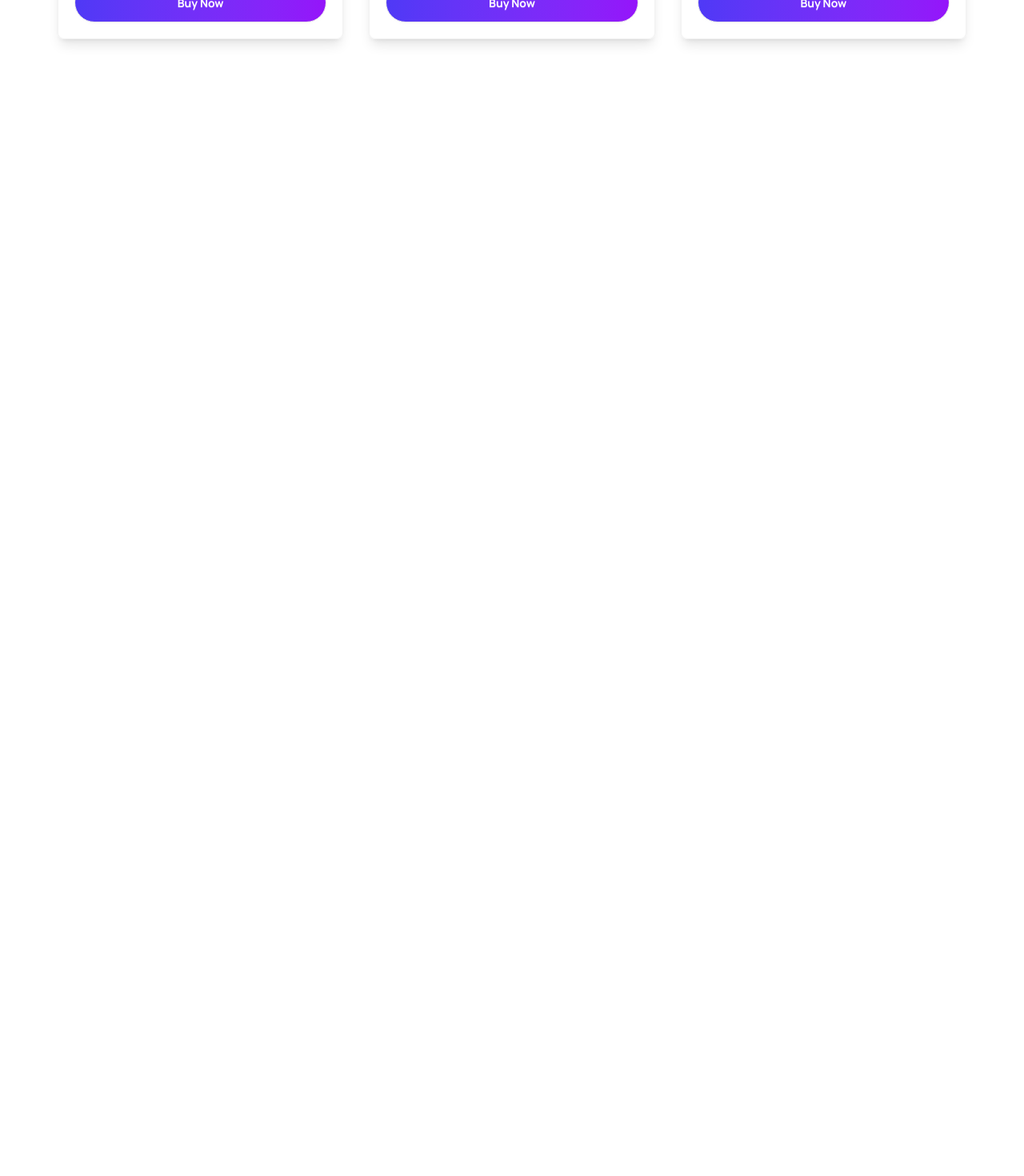
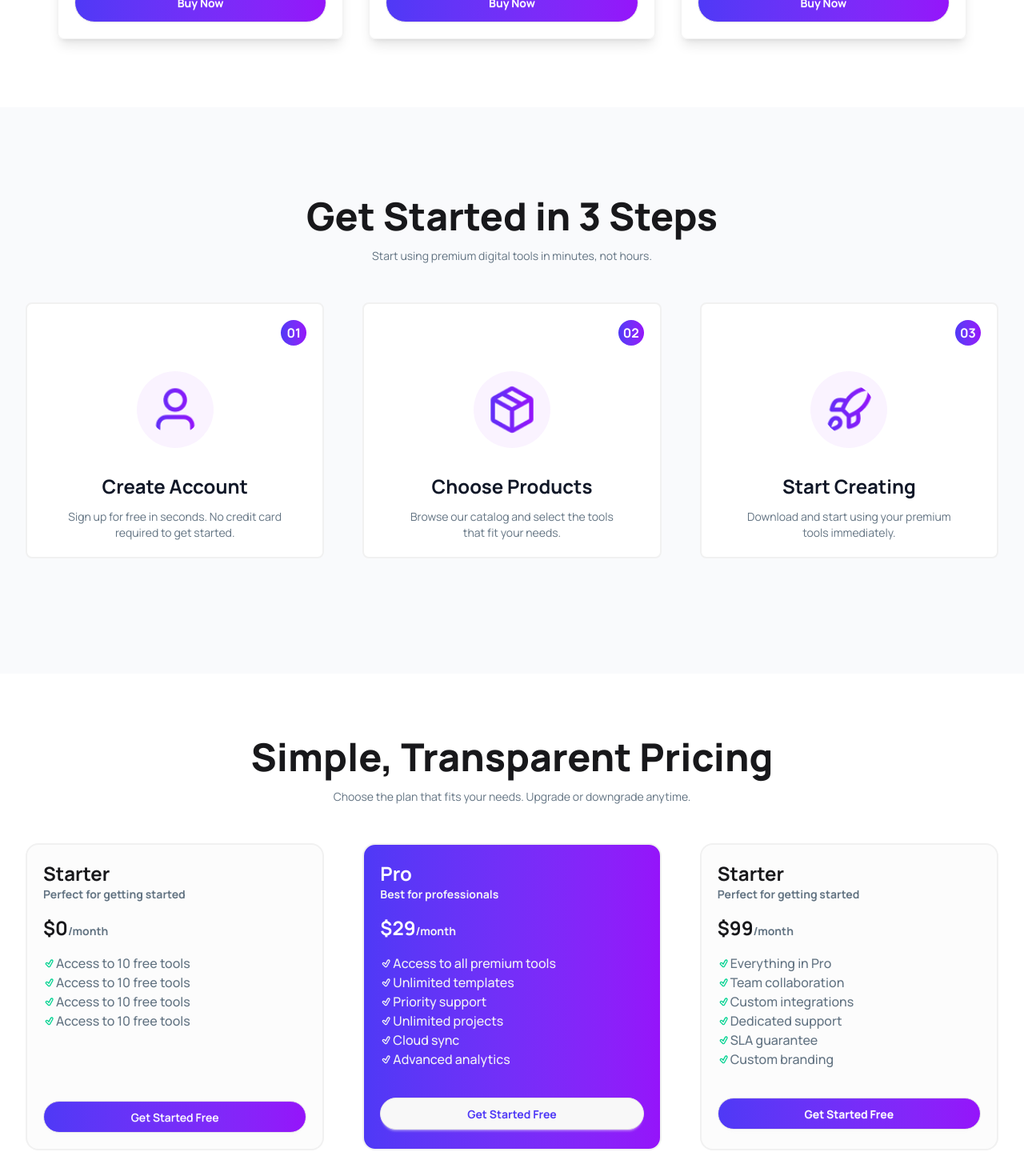
Before and after one commit to anikh174/a6-digi-tools, a React (Vite) app: page / in a window 1280 px wide. Shown: the part 2126-3596 px from the top of the page at 80% size. Before the commit the page ends 2260 px from the top, so only its background shows below. Built offline with nearby package versions, Linux system fonts and the light colour scheme.

Commit message:
complete get started and transparent pricing section, responsive for mobile device

```diff
--- a/src/App.jsx
+++ b/src/App.jsx
@@ -6,6 +6,8 @@ import Navbar from "./components/Navbar";
 import PremiumDigi from "./components/PremiumDigi";
 import Products from "./components/Products";
 import UserPremiumRating from "./components/UserPremiumRating";
+import GetStart from "./components/GetStart";
+import TransparentPricing from "./components/TransparentPricing";
 
 const getProducts = async () => {
   const res = await fetch("/data.json");
@@ -27,6 +29,8 @@ function App() {
       <PremiumDigi activeTab={activeTab} setActiveTab={setActiveTab} carts={carts}></PremiumDigi>
       {activeTab === "Products" && <Products productsPromise={productsPromise} carts={carts} setCarts={setCarts}></Products>}
       {activeTab === "Cart" && <Cart carts={carts} setCarts={setCarts}></Cart>}
+      <GetStart></GetStart>
+      <TransparentPricing></TransparentPricing>
     </>
   );
 }
--- /dev/null
+++ b/src/components/GetStart.jsx
@@ -0,0 +1,79 @@
+import React from "react";
+import User from "../assets/user.png";
+import Package from "../assets/package.png";
+import Rocket from "../assets/rocket.png";
+
+const GetStart = () => {
+  return (
+    <div className="mb-20 bg-[#F9FAFC] ">
+      <div className="max-w-7xl mx-auto py-8 lg:py-28">
+        <div className="text-center lg:mb-4">
+          <h2 className="font-bold lg:font-extrabold text-3xl lg:text-5xl mb-4">Get Started in 3 Steps</h2>
+          <p className="text-[#627382] text-sm">Start using premium digital tools in minutes, not hours.</p>
+        </div>
+
+        <div className="grid lg:grid-cols-3 gap-6 lg:gap-12 p-8">
+          <div className="bg-white space-y-8 border-2 border-[#F1F1F1] p-5 rounded-lg">
+            <div className="flex justify-end">
+              <p className="bg-linear-to-l from-[#9514FA] to-[#4F39F6] h-8 w-8 text-center py-1 rounded-full text-white font-bold">01</p>
+            </div>
+
+            <div className="flex justify-center">
+              <img className="bg-[#9514FA]/5 w-24 h-24 rounded-full p-4 items-center" src={User} alt="" />
+            </div>
+
+            <div className="text-center">
+              <h5 className="text-[#101727] font-bold text-2xl mb-3">
+                Create Account
+              </h5>
+              <p className="text-[#627382] text-sm">
+                Sign up for free in seconds. No credit card <br /> required to get
+                started.
+              </p>
+            </div>
+          </div>
+
+          <div className="bg-white space-y-8 border-2 border-[#F1F1F1] p-5 rounded-lg">
+            <div className="flex justify-end">
+              <p className="bg-linear-to-l from-[#9514FA] to-[#4F39F6] h-8 w-8 text-center py-1 rounded-full text-white font-bold">02</p>
+            </div>
+
+            <div className="flex justify-center">
+              <img className="bg-[#9514FA]/5 w-24 h-24 rounded-full p-4 items-center" src={Package} alt="" />
+            </div>
+
+            <div className="text-center">
+              <h5 className="text-[#101727] font-bold text-2xl mb-3">
+                Choose Products
+              </h5>
+              <p className="text-[#627382] text-sm">
+                Browse our catalog and select the tools <br /> that fit your needs.
+              </p>
+            </div>
+          </div>
+
+          <div className="bg-white space-y-8 border-2 border-[#F1F1F1] p-5 rounded-lg">
+            <div className="flex justify-end">
+              <p className="bg-linear-to-l from-[#9514FA] to-[#4F39F6] h-8 w-8 text-center py-1 rounded-full text-white font-bold">03</p>
+            </div>
+
+            <div className="flex justify-center">
+              <img className="bg-[#9514FA]/5 w-24 h-24 rounded-full p-4 items-center" src={Rocket} alt="" />
+            </div>
+
+            <div className="text-center">
+              <h5 className="text-[#101727] font-bold text-2xl mb-3">
+                Start Creating
+              </h5>
+              <p className="text-[#627382] text-sm">
+                Download and start using your premium <br /> tools immediately.
+              </p>
+            </div>
+          </div>
+        </div>
+      </div>
+    </div>
+  );
+};
+
+export default GetStart;
--- /dev/null
+++ b/src/components/TransparentPricing.jsx
@@ -0,0 +1,87 @@
+import React from "react";
+import { TiTickOutline } from "react-icons/ti";
+
+const TransparentPricing = () => {
+  return (
+    <div>
+      <div className="max-w-7xl mx-auto">
+        <div className="text-center lg:mb-4">
+          <h1 className="font-bold lg:font-extrabold text-3xl lg:text-5xl mb-4">
+            Simple, Transparent Pricing
+          </h1>
+          <p className="text-[#627382] text-sm">
+            Choose the plan that fits your needs. Upgrade or downgrade anytime.
+          </p>
+        </div>
+
+        <div className="grid lg:grid-cols-3 gap-6 lg:gap-12 p-8">
+          <div className="bg-zinc-100/30 space-y-4 border-2 border-[#F1F1F1] p-5 rounded-2xl">
+            <div className="">
+              <h5 className="font-bold text-2xl">Starter</h5>
+              <p className="text-[#627382] text-sm font-bold">Perfect for getting started</p>
+            </div>
+
+            <div>
+                <p className="font-bold text-2xl">$0<span className="text-sm text-[#627382]">/month</span></p>
+            </div>
+
+            <div className="">
+              <p className="flex items-center font-medium text-[#627382]"><TiTickOutline className="text-success"/>Access to 10 free tools</p>
+              <p className="flex items-center font-medium text-[#627382]"><TiTickOutline className="text-success"/>Access to 10 free tools</p>
+              <p className="flex items-center font-medium text-[#627382]"><TiTickOutline className="text-success"/>Access to 10 free tools</p>
+              <p className="flex items-center font-medium text-[#627382]"><TiTickOutline className="text-success"/>Access to 10 free tools</p>
+            </div>
+
+            <button className="btn w-full rounded-full bg-linear-to-l from-[#9514FA] to-[#4F39F6] mt-18 font text-white">Get Started Free</button>
+          </div>
+
+            <div className="bg-linear-to-l from-[#9514FA] to-[#4F39F6] space-y-4 border-2 border-[#F1F1F1] p-5 rounded-2xl">
+            <div>
+              <h5 className="font-bold text-2xl text-white">Pro</h5>
+              <p className="text-sm font-bold text-gray-100">Best for professionals</p>
+            </div>
+
+            <div>
+                <p className="font-bold text-2xl text-white">$29<span className="text-sm text-gray-100">/month</span></p>
+            </div>
+
+            <div className="">
+              <p className="flex items-center font-medium text-gray-100"><TiTickOutline/>Access to all premium tools</p>
+              <p className="flex items-center font-medium text-gray-100"><TiTickOutline/>Unlimited templates</p>
+              <p className="flex items-center font-medium text-gray-100"><TiTickOutline/>Priority support</p>
+              <p className="flex items-center font-medium text-gray-100"><TiTickOutline/>Unlimited projects</p>
+              <p className="flex items-center font-medium text-gray-100"><TiTickOutline/>Cloud sync</p>
+              <p className="flex items-center font-medium text-gray-100"><TiTickOutline/>Advanced analytics</p>
+            </div>
+
+            <button className="btn w-full rounded-full mt-5 font-bold text-[#4F39F6]">Get Started Free</button>
+          </div>
+
+          <div className="bg-zinc-100/30 space-y-4 border-2 border-[#F1F1F1] p-5 rounded-2xl">
+            <div className="">
+              <h5 className="font-bold text-2xl">Starter</h5>
+              <p className="text-[#627382] text-sm font-bold">Perfect for getting started</p>
+            </div>
+
+            <div>
+                <p className="font-bold text-2xl">$99<span className="text-sm text-[#627382]">/month</span></p>
+            </div>
+
+            <div className="">
+              <p className="flex items-center font-medium text-[#627382]"><TiTickOutline className="text-success"/>Everything in Pro</p>
+              <p className="flex items-center font-medium text-[#627382]"><TiTickOutline className="text-success"/>Team collaboration</p>
+              <p className="flex items-center font-medium text-[#627382]"><TiTickOutline className="text-success"/>Custom integrations</p>
+              <p className="flex items-center font-medium text-[#627382]"><TiTickOutline className="text-success"/>Dedicated support</p>
+              <p className="flex items-center font-medium text-[#627382]"><TiTickOutline className="text-success"/>SLA guarantee</p>
+              <p className="flex items-center font-medium text-[#627382]"><TiTickOutline className="text-success"/>Custom branding</p>
+            </div>
+
+            <button className="btn w-full rounded-full bg-linear-to-l from-[#9514FA] to-[#4F39F6] mt-5 font-bold text-white">Get Started Free</button>
+          </div>
+        </div>
+      </div>
+    </div>
+  );
+};
+
+export default TransparentPricing;
```
